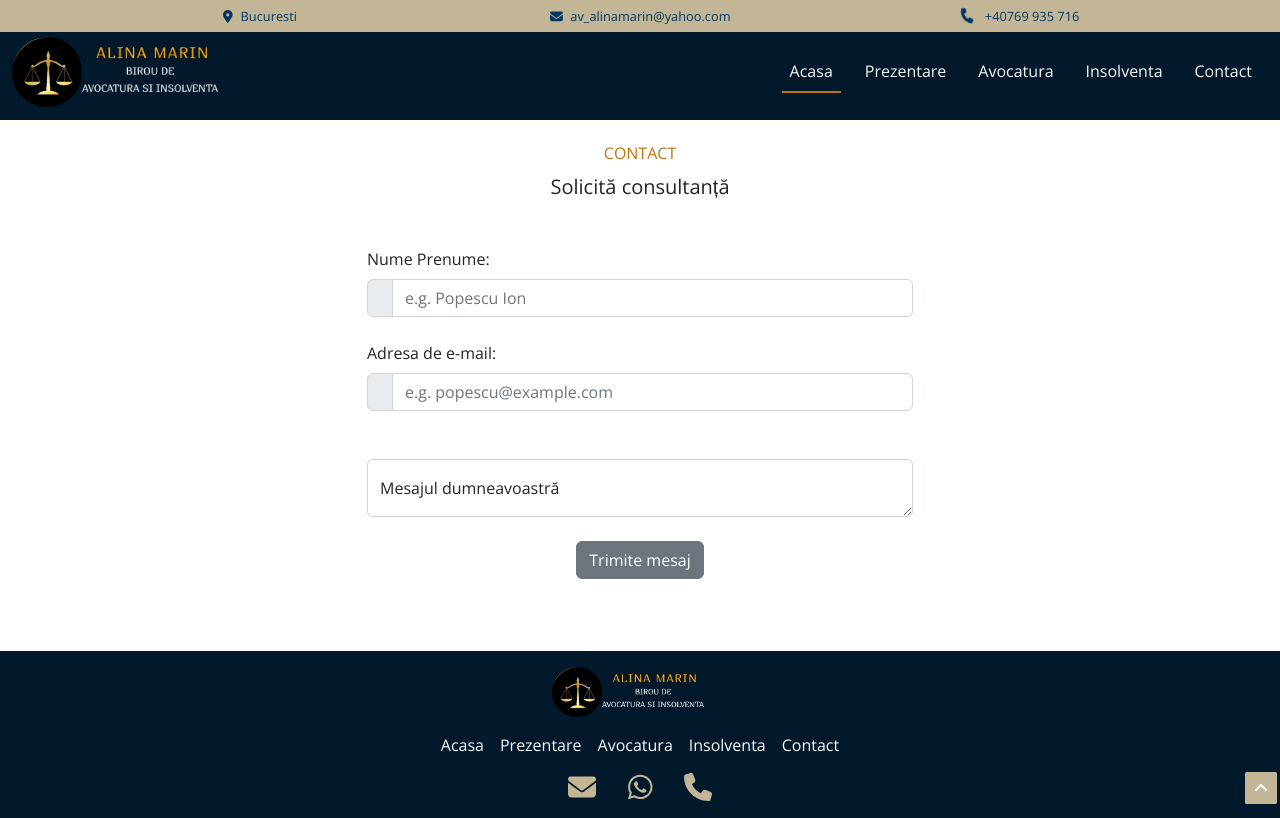
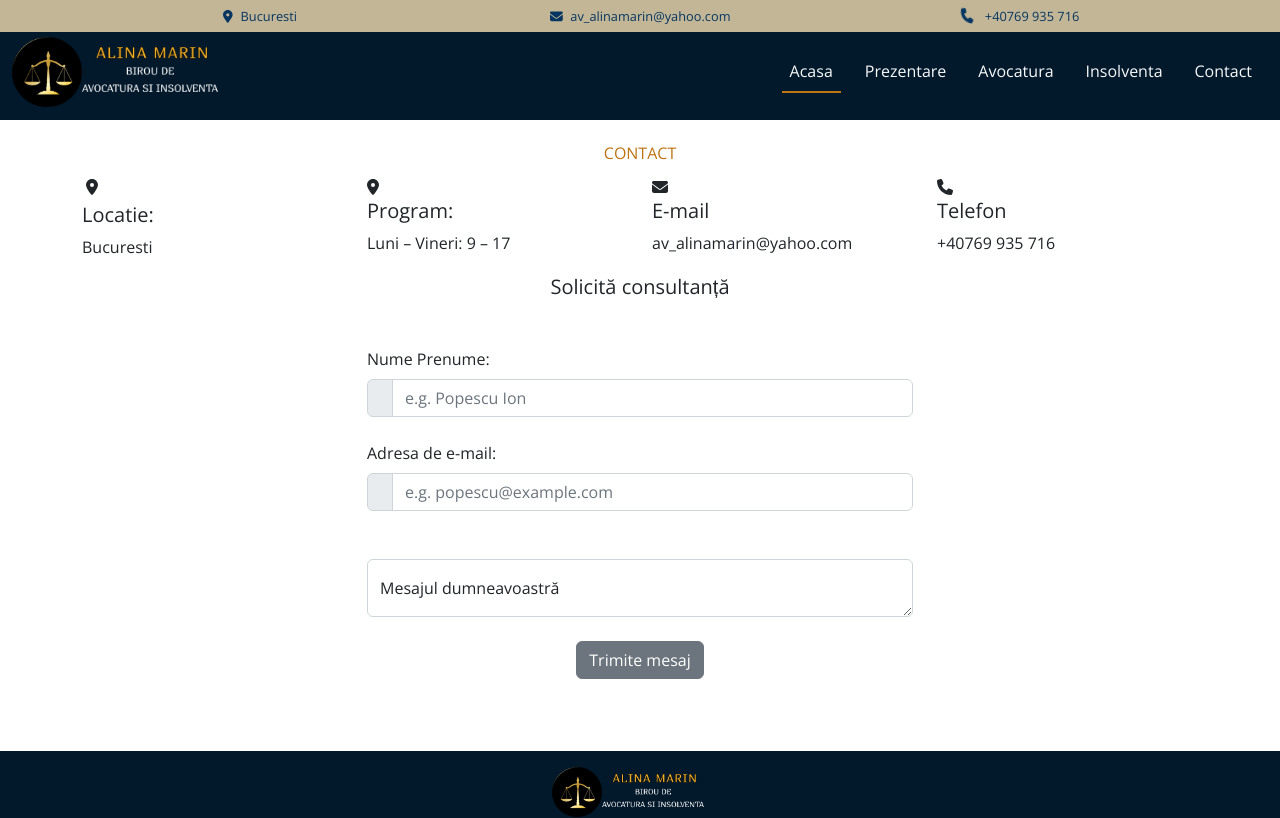
Before and after one commit to AlexJora/lawyer-website, a React (Create React App) app in the folder client/: page /contact in a window 1280 px wide. Shown: the top 818 px of the page. Built offline with nearby package versions, Linux system fonts and the light colour scheme; a web font is replaced by a local one.

Commit message:
icons on contact page

```diff
--- a/client/src/pages/Contact.js
+++ b/client/src/pages/Contact.js
@@ -1,4 +1,7 @@
-import React from 'react'
+import React from 'react';
+import { FontAwesomeIcon } from '@fortawesome/react-fontawesome';
+// import { faWhatsapp } from "@fortawesome/free-brands-svg-icons";
+import { faPhone, faEnvelope, faLocationDot } from '@fortawesome/free-solid-svg-icons';
 import Navbar from '../components/Navbar'
 import Footer from '../components/Footer';
 
@@ -13,7 +16,46 @@ export const Contact = () => {
           <div className="container-lg">
             <h6 className='guide-text pt-4 pb-1 text-center' >CONTACT</h6>
 
-
+            <div className='contact-info '>
+              <div className='row no-gutters'>
+                <div className='col-lg-3 col-md-6 col-12'>
+                  <div className='contact-inner'>
+                    <div className='info-i'>
+                      <span><FontAwesomeIcon icon={faLocationDot} className='p-1' size='1x' /></span>
+                    </div>
+                    <h5>Locatie:</h5>
+                    <p>Bucuresti</p>
+                  </div>
+                </div>
+                <div className='col-lg-3 col-md-6 col-12'>
+                  <div className='contact-inner'>
+                    <div className='info-i'>
+                      <span><FontAwesomeIcon icon={faLocationDot} className='pe-2' size='1x' /></span>
+                    </div>
+                    <h5>Program:</h5>
+                    <p>Luni – Vineri: 9 – 17</p>
+                  </div>
+                </div>
+                <div className='col-lg-3 col-md-6 col-12'>
+                  <div className='contact-inner'>
+                    <div className='info-i'>
+                      <span><FontAwesomeIcon icon={faEnvelope} className='pe-2' size='1x' /></span>
+                    </div>
+                    <h5>E-mail</h5>
+                    <p>av_alinamarin@yahoo.com</p>
+                  </div>
+                </div>
+                <div className='col-lg-3 col-md-6 col-12'>
+                  <div className='contact-inner'>
+                    <div className='info-i'>
+                      <span><FontAwesomeIcon icon={faPhone} className='pe-2' size='1x' /></span>
+                    </div>
+                    <h5>Telefon</h5>
+                    <p>+40769 935 716</p>
+                  </div>
+                </div>
+              </div>
+            </div>
 
 
 
```
